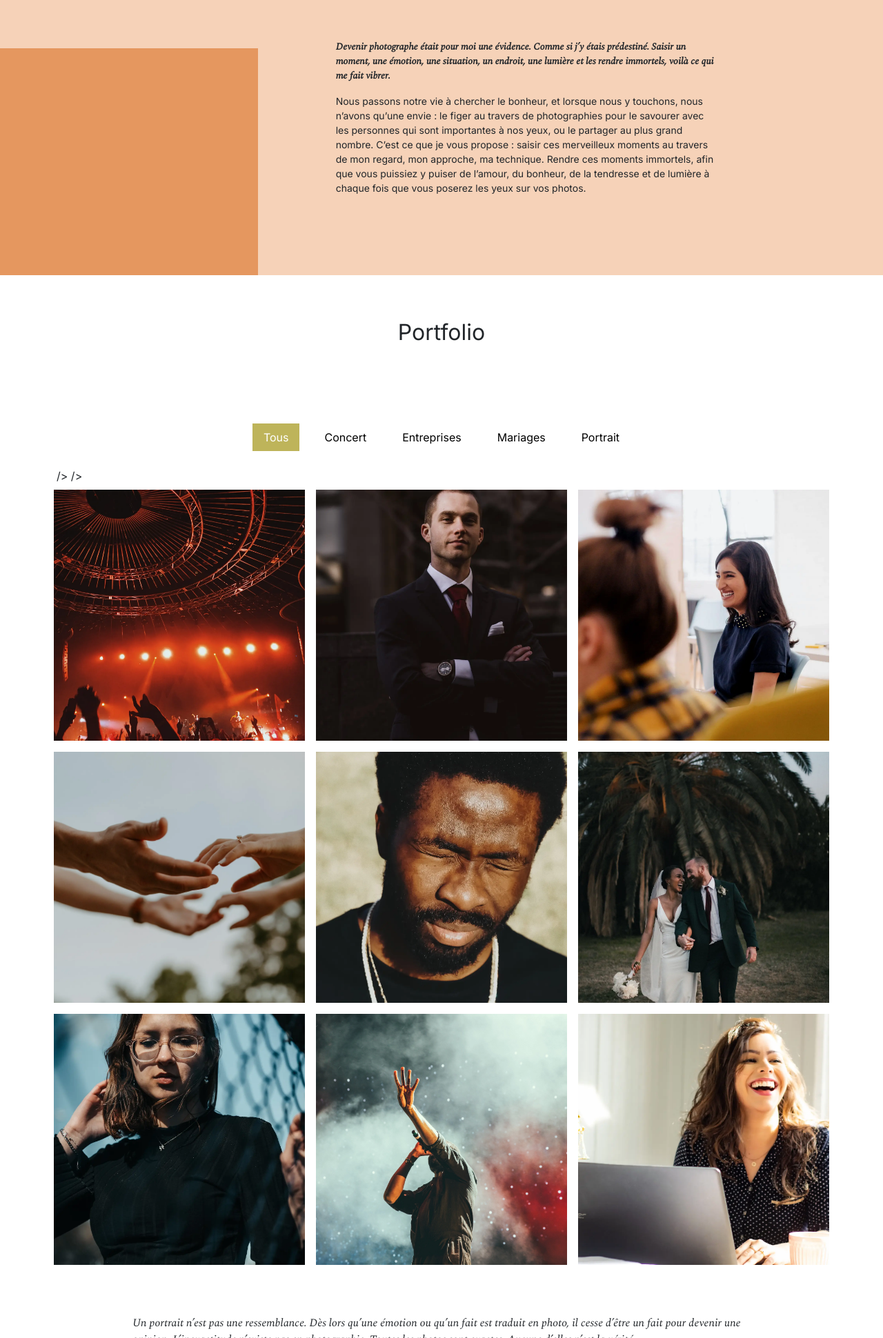
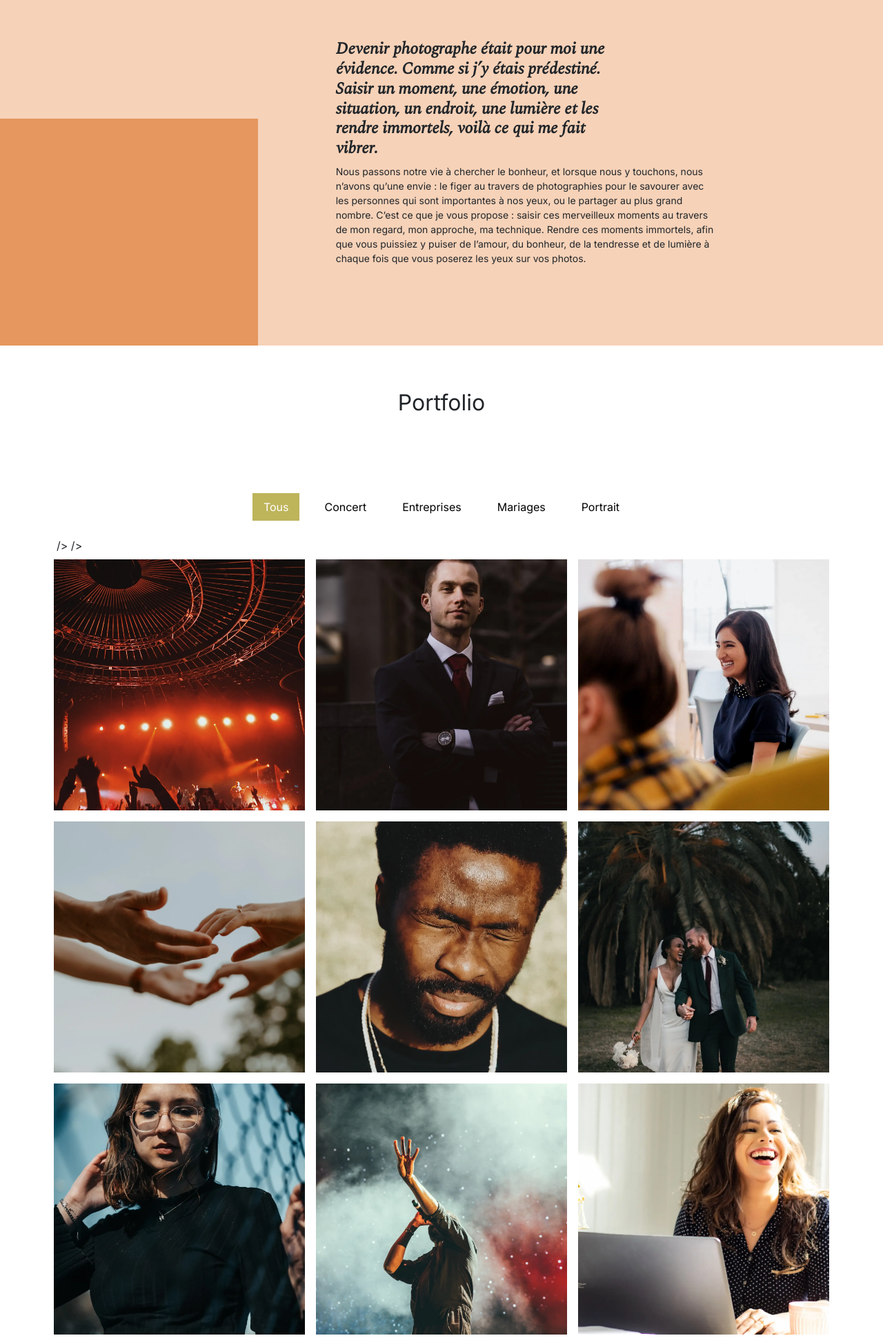
Before and after one commit to DamienT87/P4---D-buggez-et-optimisez-un-site-de-photographe, a plain HTML site: page index.html in a window 1280 px wide. Shown: the part 860-2800 px from the top of the page at 69% size. Drawn offline with nearby package versions, Linux system fonts and the light colour scheme.

Commit message:
Modification CSS après avoir enlevé des balises <h...>

```diff
--- a/assets/style.css
+++ b/assets/style.css
@@ -84,6 +84,7 @@ body {
 	font-weight: 800;
 	font-style: italic;
 	width: 60%;
+	font-size: 24px;
 }
 #about-me p {
 	width: 80%;
@@ -144,9 +145,10 @@ body {
 	padding-block: 3em;
 }
 .quote__text {
-	font-family: Spectral;
+	font-family: 'Spectral';
 	font-style: italic;
 	font-weight: 300;
+	font-size: 24px;
 
 }
 .quote__author {
--- a/index.html
+++ b/index.html
@@ -63,7 +63,7 @@
 	</div>
 	<div id="about-me">
 		<h2 class="about-me__title">A propos de moi</h2>
-		<p class="about-me__introduction">Devenir photographe était pour moi une évidence. Comme si j’y étais prédestiné. Saisir un moment, une émotion, une situation, un endroit, une lumière et les rendre immortels, voilà ce qui me fait vibrer.</p>
+		<h3 class="about-me__introduction">Devenir photographe était pour moi une évidence. Comme si j’y étais prédestiné. Saisir un moment, une émotion, une situation, un endroit, une lumière et les rendre immortels, voilà ce qui me fait vibrer.</h3>
 		<p>Nous passons notre vie à chercher le bonheur, et lorsque nous y touchons, nous n’avons qu’une envie : le figer au travers de photographies pour le savourer avec les personnes qui sont importantes à nos yeux, ou le partager au plus grand nombre.
 			C’est ce que je vous propose : saisir ces merveilleux moments au travers de mon regard, mon approche, ma technique. Rendre ces moments immortels, afin que vous puissiez y puiser de l’amour, du bonheur, de la tendresse et de lumière à chaque fois que vous poserez les yeux sur vos photos.</p>
 	</div>
```
